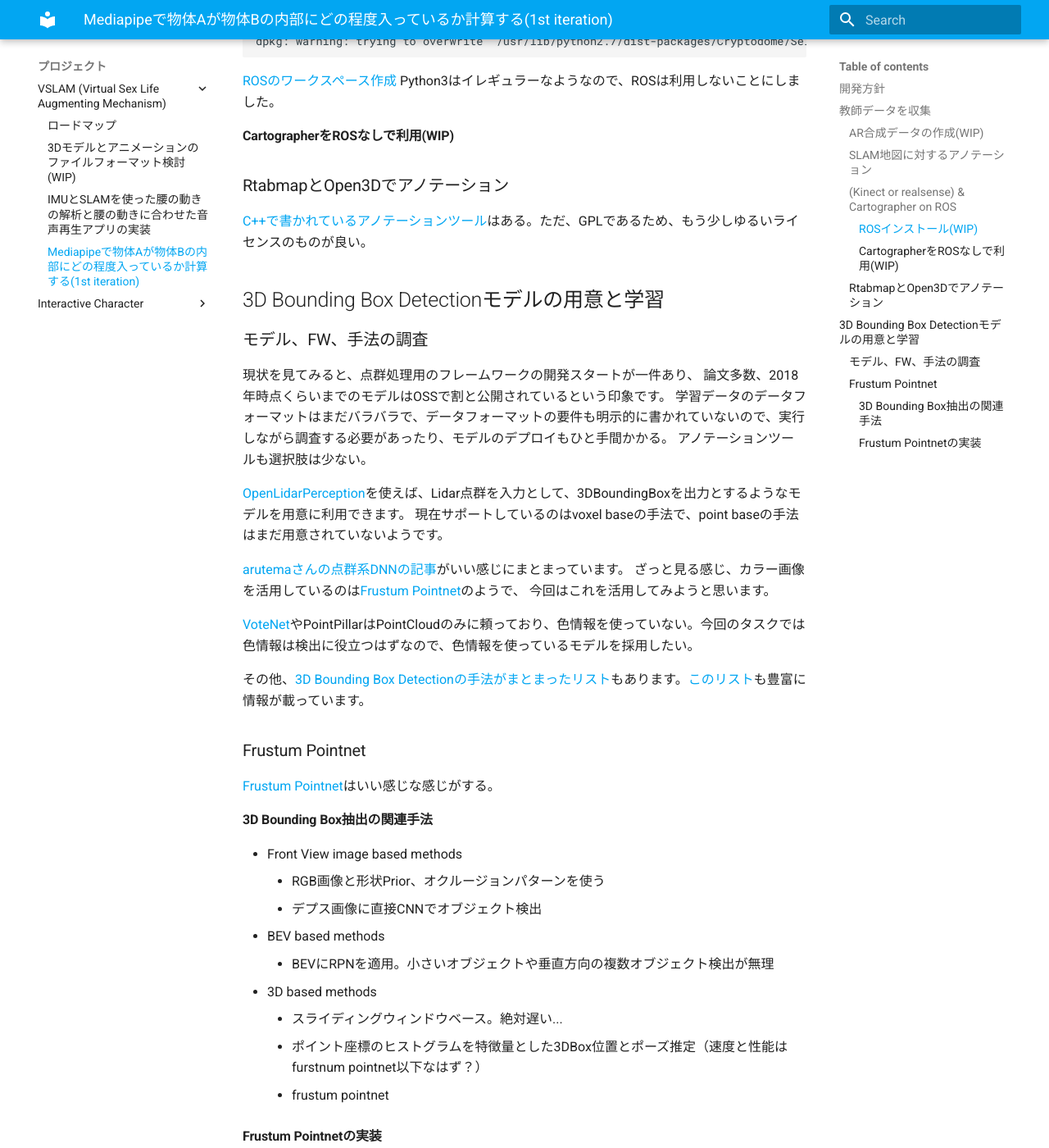
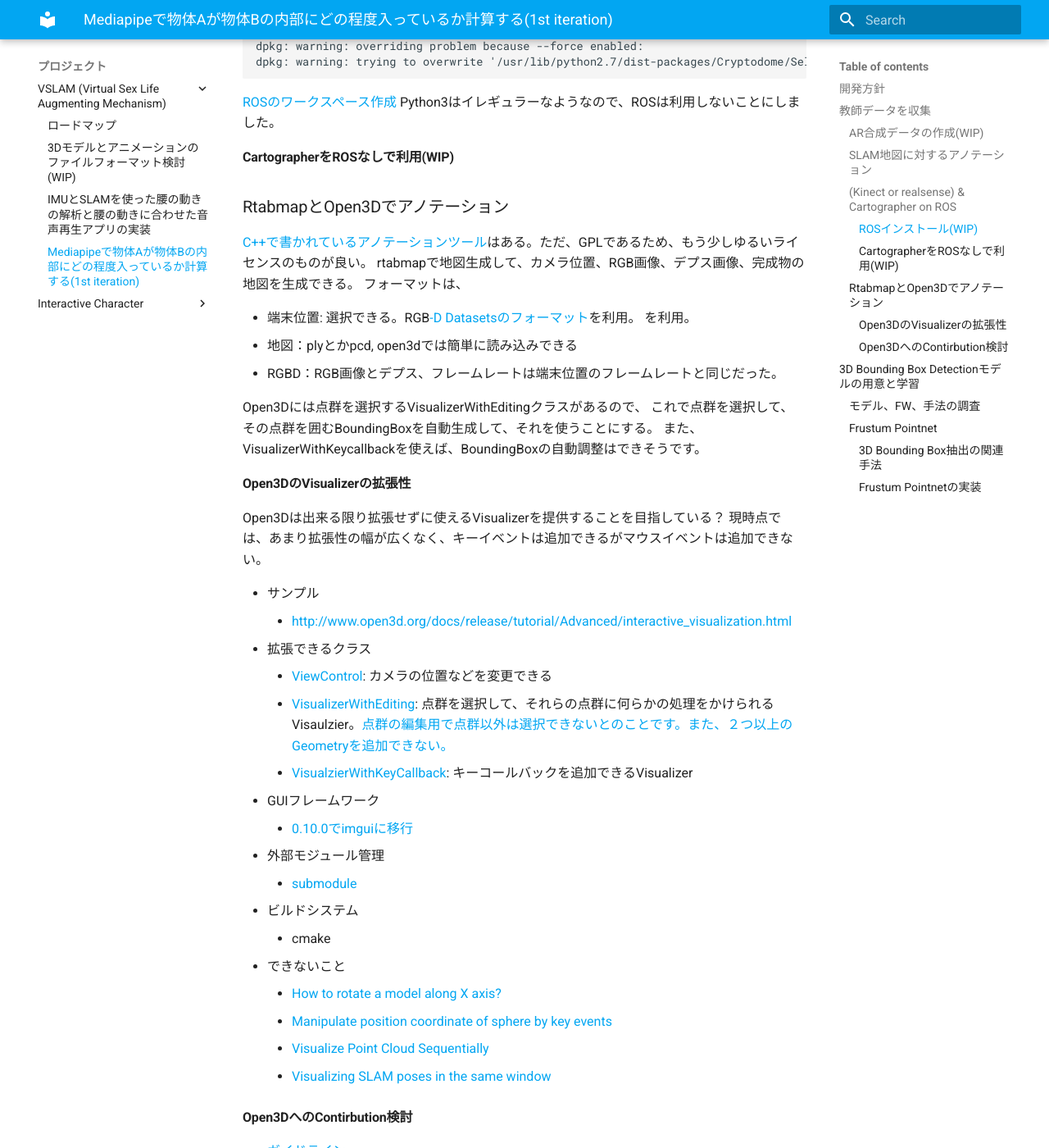
Before and after one commit to xiong-jie-y/ai-yome-project, an MkDocs documentation site: the page built from docs/projects/vslam/tnk_onh_detectors_it1.md, in a window 1280 px wide and 1400 px high, scrolled down 2342 px. Shown: the whole window at 82% size. Built offline with MkDocs 1.6.1 and Material for MkDocs 9.7.7, drawn with Linux system fonts in a browser that asks for light colours; some of the changed text lies outside the part shown.

Commit message:
update tnk onh detector doc.

```diff
--- a/docs/projects/vslam/tnk_onh_detectors_it1.md
+++ b/docs/projects/vslam/tnk_onh_detectors_it1.md
@@ -35,6 +35,8 @@
 
 が必要です。これらを１アプリで行うのは工数観点で厳しいですが、
 別々には可能だと思います。[^1]
+また、RGBDのデータセットを作るには、AR画像の生成のみでなく、
+センサのモデルに合った点群モデル生成も必要です。
 
 ### AR合成データの作成(WIP)
 
@@ -86,7 +88,46 @@
 
 ### RtabmapとOpen3Dでアノテーション
 [C++で書かれているアノテーションツール](https://github.com/yzrobot/cloud_annotation_tool)はある。ただ、GPLであるため、もう少しゆるいライセンスのものが良い。
+rtabmapで地図生成して、カメラ位置、RGB画像、デプス画像、完成物の地図を生成できる。
+フォーマットは、
 
+* 端末位置: 選択できる。RGB[-D Datasetsのフォーマット](https://vision.in.tum.de/data/datasets/rgbd-dataset/file_formats)を利用。
+を利用。
+* 地図：plyとかpcd, open3dでは簡単に読み込みできる
+* RGBD：RGB画像とデプス、フレームレートは端末位置のフレームレートと同じだった。
+
+Open3Dには点群を選択するVisualizerWithEditingクラスがあるので、
+これで点群を選択して、その点群を囲むBoundingBoxを自動生成して、それを使うことにする。
+また、VisualizerWithKeycallbackを使えば、BoundingBoxの自動調整はできそうです。
+
+#### Open3DのVisualizerの拡張性
+Open3Dは出来る限り拡張せずに使えるVisualizerを提供することを目指している？
+現時点では、あまり拡張性の幅が広くなく、キーイベントは追加できるがマウスイベントは追加できない。
+
+* サンプル
+  * http://www.open3d.org/docs/release/tutorial/Advanced/interactive_visualization.html
+* 拡張できるクラス
+  * [ViewControl](http://www.open3d.org/docs/release/python_api/open3d.visualization.ViewControl.html): カメラの位置などを変更できる
+  * [VisualizerWithEditing](http://www.open3d.org/docs/release/python_api/open3d.visualization.VisualizerWithEditing.html#open3d.visualization.VisualizerWithEditing): 点群を選択して、それらの点群に何らかの処理をかけられるVisaulzier。[点群の編集用で点群以外は選択できないとのことです。また、２つ以上のGeometryを追加できない。](https://github.com/intel-isl/Open3D/issues/239#issuecomment-375803010)
+  * [VisualzierWithKeyCallback](https://github.com/intel-isl/Open3D/blob/master/cpp/open3d/visualization/visualizer/VisualizerWithKeyCallback.h): キーコールバックを追加できるVisualizer
+* GUIフレームワーク
+  * [0.10.0でimguiに移行](https://github.com/intel-isl/Open3D/releases/tag/v0.10.0)
+* 外部モジュール管理
+  * [submodule](https://github.com/intel-isl/Open3D/compare/v0.9.0...v0.10.0#diff-8903239df476d7401cf9e76af0252622)
+* ビルドシステム
+  * cmake
+* できないこと
+  * [How to rotate a model along X axis?](https://github.com/intel-isl/Open3D/issues/617)
+  * [Manipulate position coordinate of sphere by key events](https://github.com/intel-isl/Open3D/issues/1965)
+  * [Visualize Point Cloud Sequentially](https://github.com/intel-isl/Open3D/issues/1961)
+  * [Visualizing SLAM poses in the same window](https://github.com/intel-isl/Open3D/issues/2015)
+
+#### Open3DへのContirbution検討
+* [ガイドライン](http://www.open3d.org/docs/release/contribute/contribute.html)
+* [スタイル](http://www.open3d.org/docs/release/contribute/styleguide.html#style-guide)
+* [心得２](http://www.open3d.org/docs/release/contribute/contribution_recipes.html#contribution-recipes)
+* [コードレビューのTips](http://www.open3d.org/docs/release/contribute/contribution_recipes.html#contribution-recipes)
+* [ドキュメンテーション貢献](http://www.open3d.org/docs/release/builddocs.html#builddocs)
 
 ## 3D Bounding Box Detectionモデルの用意と学習
 ### モデル、FW、手法の調査
@@ -148,7 +189,7 @@
 modelsのangleとdatasetクラスを変更すれば角度は増やせるはずです。
 
 !!! todo
-  * prepare_data.pyを参考に3D bounding boxデータを元にPointnet学習データを実装する
-  * 2D bounding boxを学習する。
+    * prepare_data.pyを参考に3D bounding boxデータを元にPointnet学習データを実装する
+    * 2D bounding boxを学習する。
 
 [^1]: aaaaa
```
